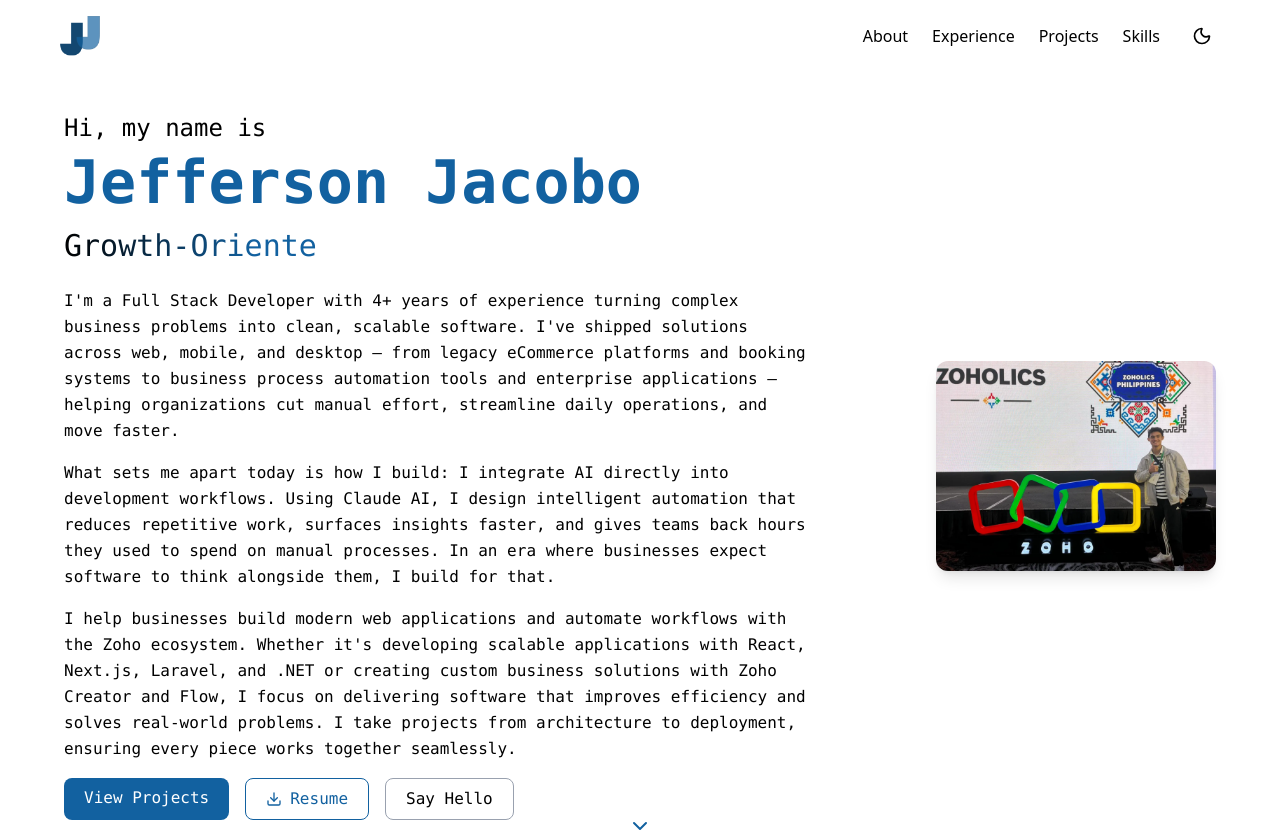
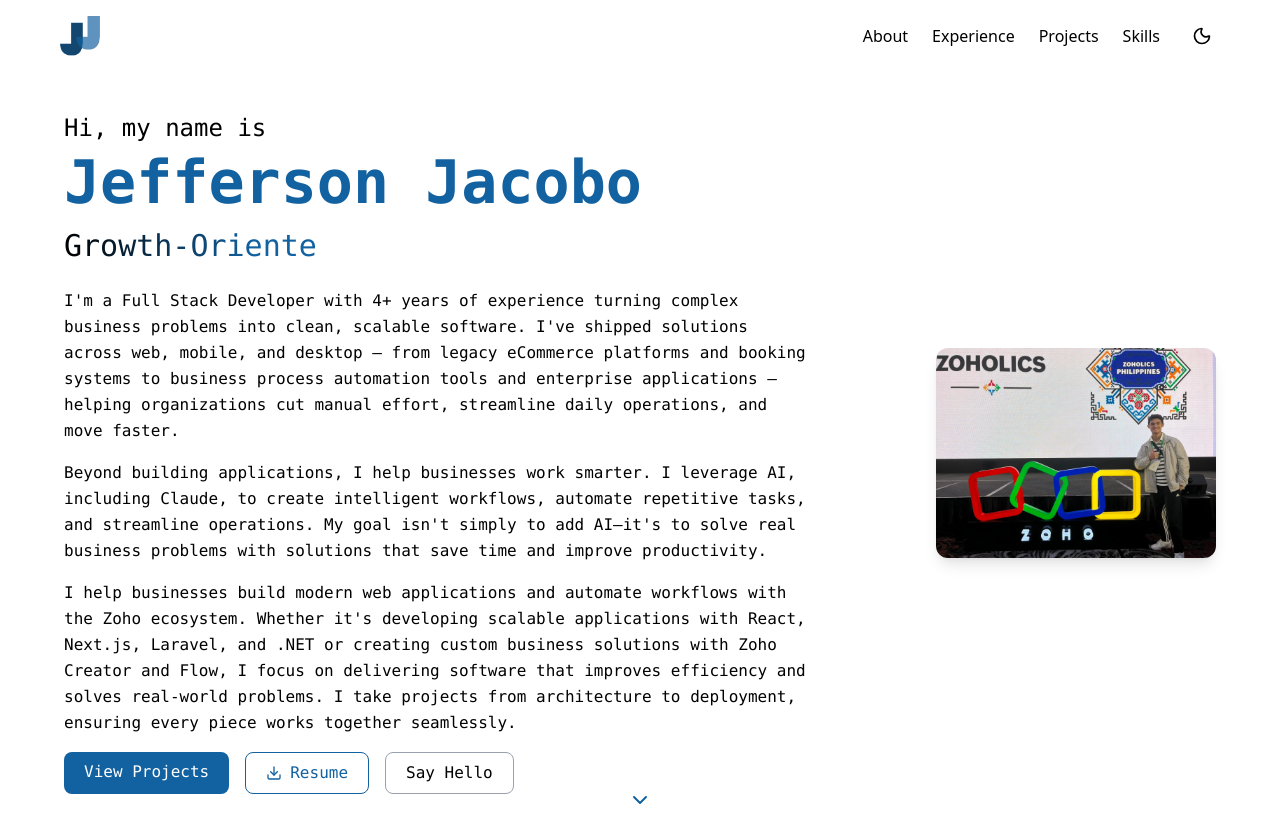
Before and after one commit to jjacobo-00/portfolio-v2, a React (Vite) app: page / in a window 1280 px wide. Shown: the top 832 px of the page. Built offline with nearby package versions, Linux system fonts and the light colour scheme.

Commit message:
Update about

```diff
--- a/src/components/About.jsx
+++ b/src/components/About.jsx
@@ -53,12 +53,11 @@
         </p>
 
         <p className="text-sm sm:text-base mb-4 leading-relaxed">
-          What sets me apart today is how I build: I integrate AI directly into
-          development workflows. Using Claude AI, I design intelligent
-          automation that reduces repetitive work, surfaces insights faster, and
-          gives teams back hours they used to spend on manual processes. In an
-          era where businesses expect software to think alongside them, I build
-          for that.
+          Beyond building applications, I help businesses work smarter. I
+          leverage AI, including Claude, to create intelligent workflows,
+          automate repetitive tasks, and streamline operations. My goal isn't
+          simply to add AI—it's to solve real business problems with solutions
+          that save time and improve productivity.
         </p>
 
         <p className="text-sm sm:text-base leading-relaxed">
```
